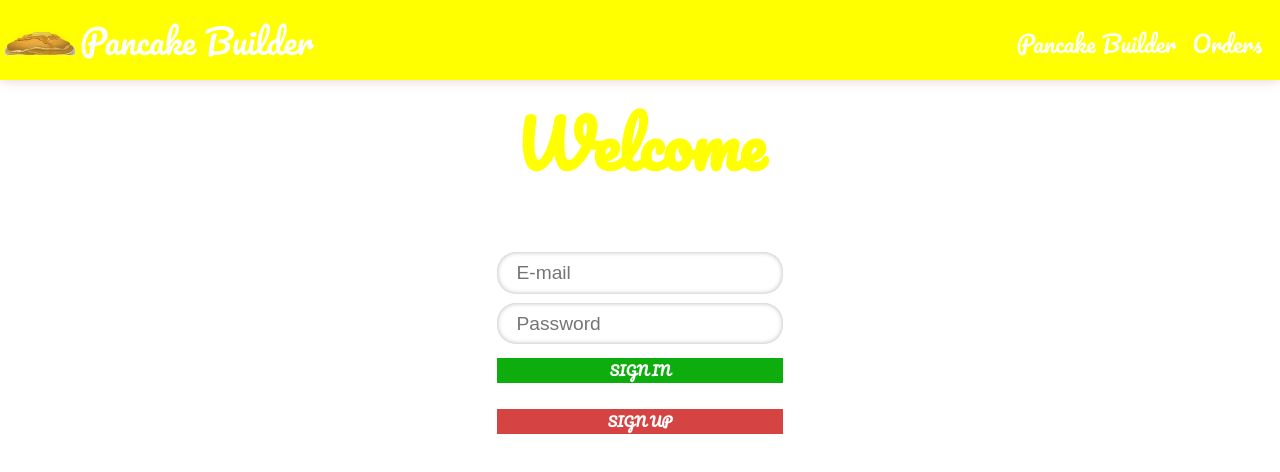
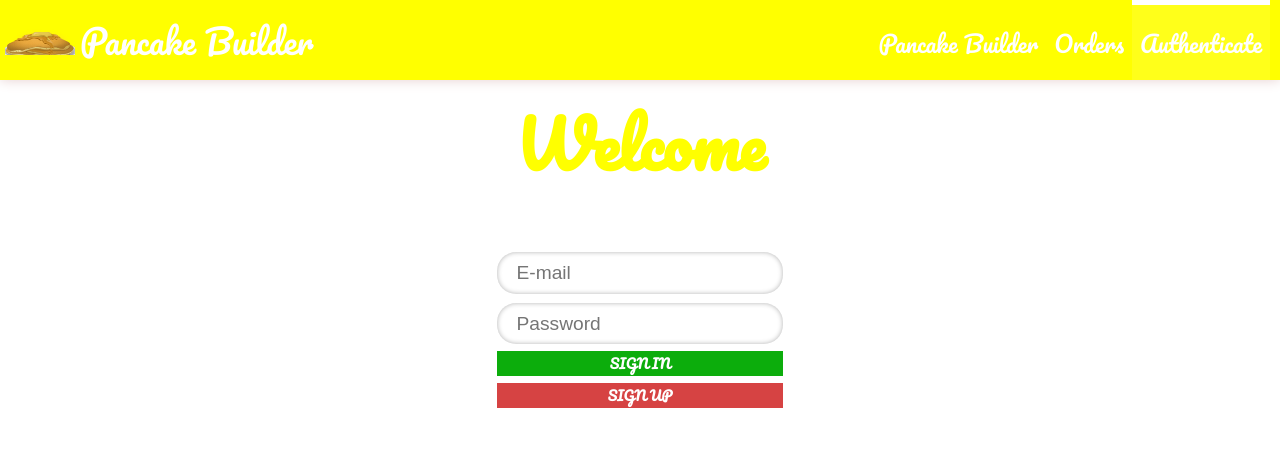
Before and after one commit to Askhat-Azizov/pancake-builder, a React (Create React App) app: page /auth in a window 1280 px wide. Shown: the top 472 px of the page. Built offline with nearby package versions, Linux system fonts and the light colour scheme.

Commit message:
Minor fixes

```diff
--- a/src/components/Auth/Auth.module.css
+++ b/src/components/Auth/Auth.module.css
@@ -23,7 +23,7 @@
     box-shadow: 0 0 5px rgba(0, 0, 0, 0.6) inset;
 }
 .Auth button {
-    margin: 1em 0;
+    margin: .5em 0 0 0;
 }
 .Auth .error {
     color: red;
--- a/src/components/Layout/Toolbar/Navigation/Navigation.js
+++ b/src/components/Layout/Toolbar/Navigation/Navigation.js
@@ -6,5 +6,6 @@ export default () => (
   <ul className={classes.Navigation}>
     <NavigationItem url="/builder">Pancake Builder</NavigationItem>
     <NavigationItem url="/orders">Orders</NavigationItem>
+    <NavigationItem url="/auth">Authenticate</NavigationItem>
   </ul>
 );
--- a/src/store/actions/auth.js
+++ b/src/store/actions/auth.js
@@ -17,6 +17,6 @@ const key = "AIzaSyCrBVuS3c00Psb7p7nBDahUoC0g1zqV43A";
 const signInUrl = "https://identitytoolkit.googleapis.com/v1/accounts:signInWithPassword?key=" + key;
 const signUpUrl = "https://identitytoolkit.googleapis.com/v1/accounts:signUp?key=" + key;
 export const auth = (dispatch, method, email, password) => axios
-  .post(method === "signin" ? signInUrl : signUpUrl, { email, password })
+  .post(method === "signin" ? signInUrl : signUpUrl, { email, password, returnSecureToken: true })
   .then(({ data }) => success(dispatch, data))
   .catch(error => fail(dispatch, error));
```
